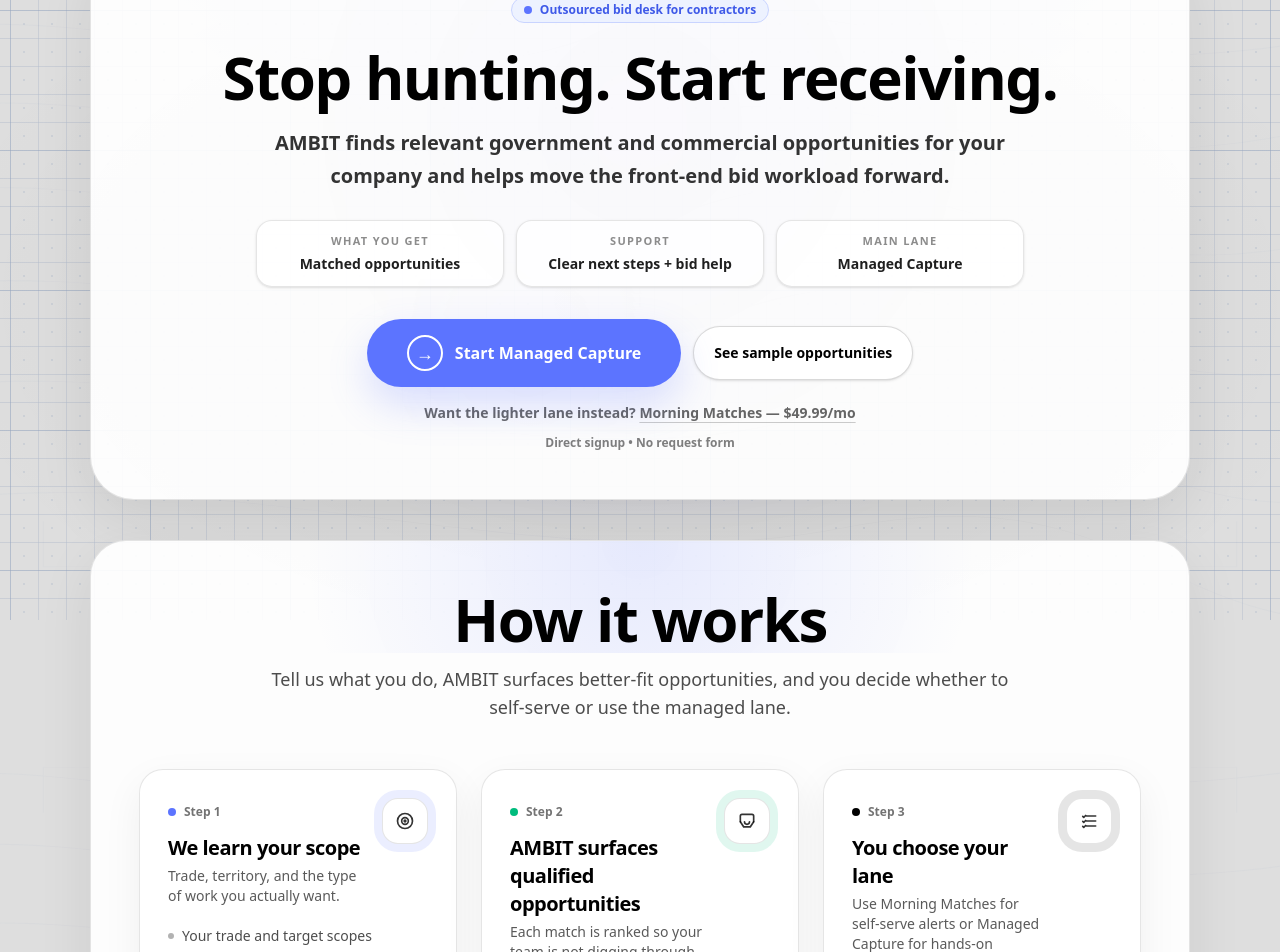
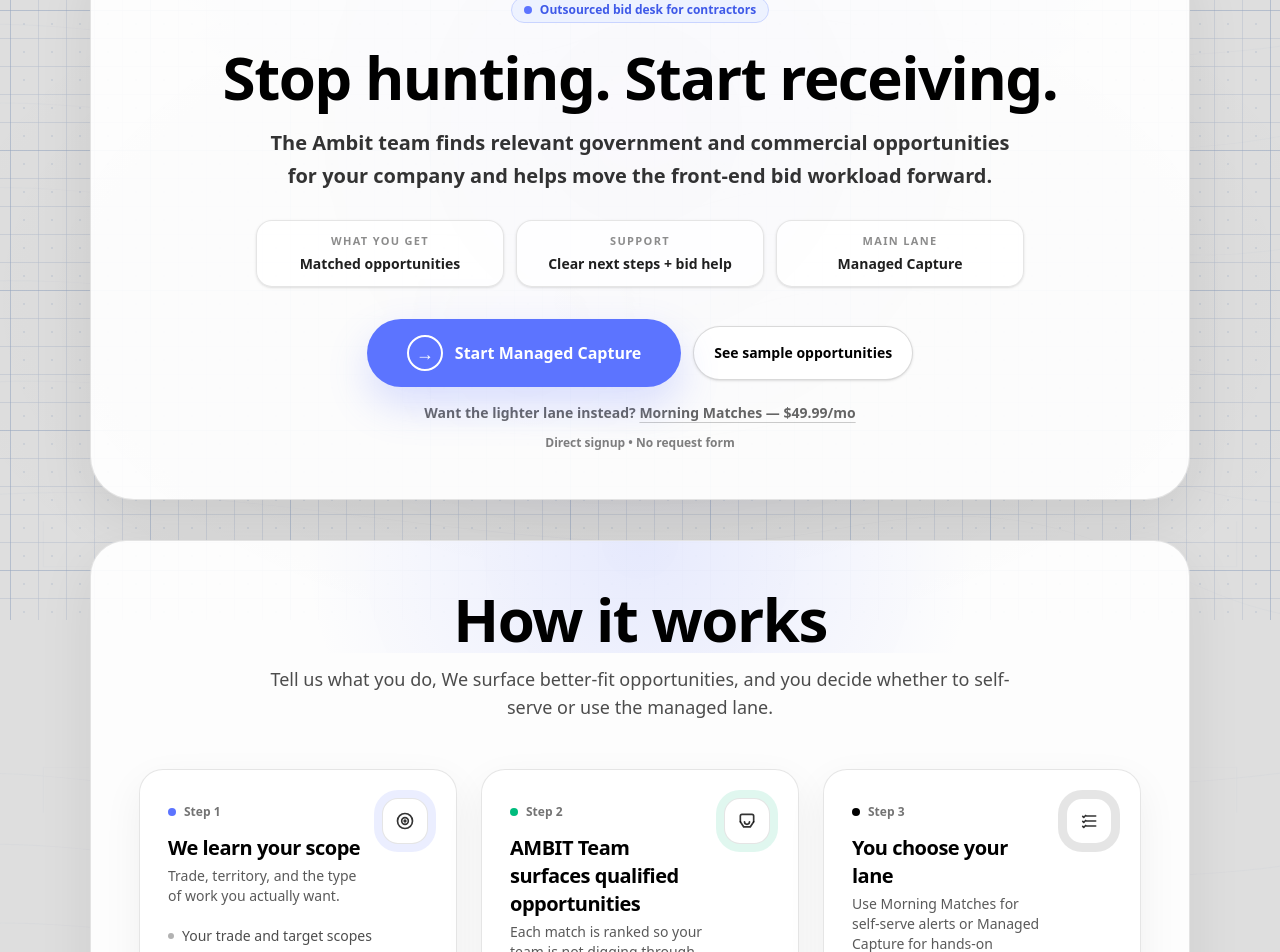
Before and after one commit to seansevrix/ambit, a Next.js app: page / in a window 1280 px wide. Shown: the part 180-1132 px from the top of the page. Built offline with nearby package versions, Linux system fonts and the light colour scheme.

Commit message:
Clarify landing page messaging

```diff
--- a/app/page.tsx
+++ b/app/page.tsx
@@ -310,7 +310,7 @@ function HeroSection({ market }: { market: Market }) {
 
           <div className="mx-auto mt-5 max-w-3xl">
             <p className="text-lg font-semibold leading-relaxed text-black/80 sm:text-xl">
-              AMBIT finds relevant government and commercial opportunities for
+              The Ambit team finds relevant government and commercial opportunities for
               your company and helps move the front-end bid workload forward.
             </p>
           </div>
@@ -379,7 +379,7 @@ function HowItWorksSection() {
             </h2>
 
             <p className="mt-4 text-base font-medium text-black/70 sm:text-lg">
-              Tell us what you do, AMBIT surfaces better-fit opportunities, and
+              Tell us what you do, We surface better-fit opportunities, and
               you decide whether to self-serve or use the managed lane.
             </p>
           </div>
@@ -401,7 +401,7 @@ function HowItWorksSection() {
             <StepCard
               step="Step 2"
               accent="emerald"
-              title="AMBIT surfaces qualified opportunities"
+              title="AMBIT Team surfaces qualified opportunities"
               desc="Each match is ranked so your team is not digging through noise."
               bullets={[
                 "Buyer, location, NAICS, and due date",
@@ -661,7 +661,7 @@ function ManagedCaptureSection({ market }: { market: Market }) {
 
             <p className="mx-auto mt-4 max-w-3xl text-base font-medium leading-relaxed text-black/68 sm:text-lg">
               Managed Capture is the hands-on lane for contractors who do not
-              just want alerts. AMBIT helps with the front-end bid workload so
+              just want alerts. The Ambit team helps with the front-end bid workload so
               the right opportunities do not sit idle.
             </p>
           </div>
@@ -669,7 +669,7 @@ function ManagedCaptureSection({ market }: { market: Market }) {
           <div className="mt-10 grid gap-6 lg:grid-cols-2">
             <InfoCard
               accent="blue"
-              title="What AMBIT handles"
+              title="What we handle"
               desc="The work that usually gets stuck before your team can even decide whether to pursue the opportunity."
               bullets={[
                 "Active opportunity sourcing",
@@ -692,7 +692,7 @@ function ManagedCaptureSection({ market }: { market: Market }) {
 
             <InfoCard
               title="What stays with your team"
-              desc="AMBIT supports the process, but your team still owns the core business and submission decisions."
+              desc="AMBIT Team supports the process, but your team still owns the core business and submission decisions."
               bullets={[
                 "Final pricing decisions",
                 "Technical and operational decisions",
@@ -870,7 +870,7 @@ function TestimonialsSection({ market }: { market: Market }) {
             </div>
 
             <h2 className="mt-6 text-4xl font-black tracking-tight sm:text-5xl">
-              What contractors say about AMBIT
+              What contractors say about The Ambit team
             </h2>
 
             <p className="mt-4 text-base text-white/70 sm:text-lg">
```
